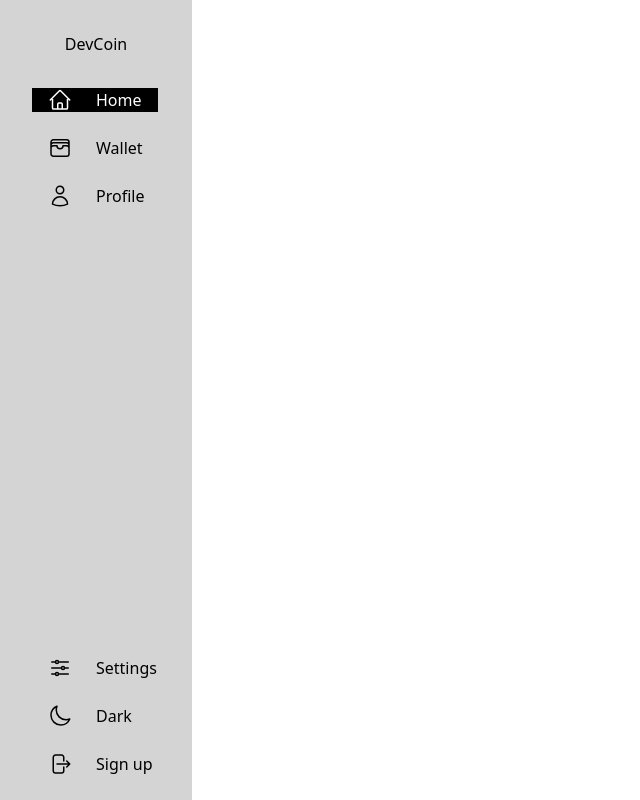
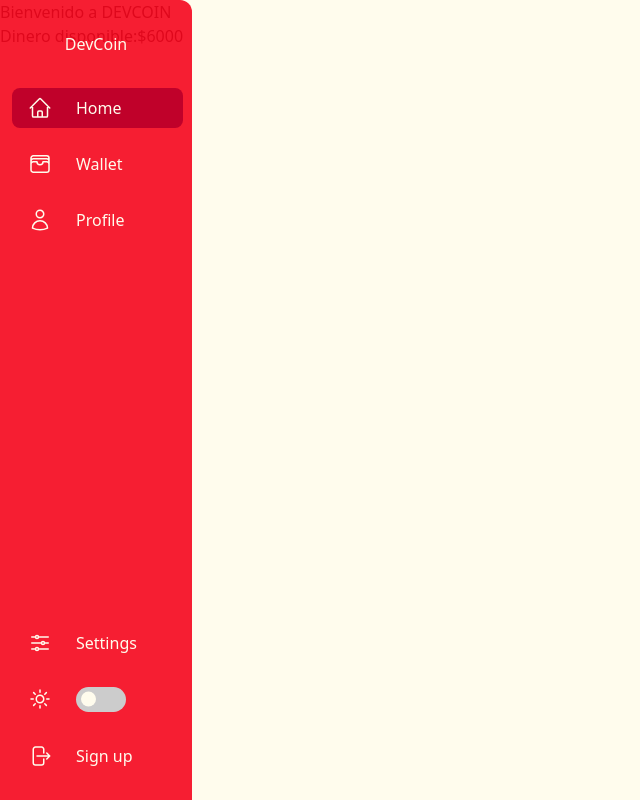
Before and after one commit to lautaroRocha/devCoin-front, a React (Vite) app: page / in a window 1280 px wide. Shown: the whole page, without its empty margins (0-640 px from the left). Built offline with nearby package versions, Linux system fonts and the light colour scheme.

Commit message:
Navbar terminada.
Paleta de colores agregada y Darkmode

```diff
--- a/src/assets/index.css
+++ b/src/assets/index.css
@@ -3,13 +3,58 @@
 @tailwind utilities;
 
 @layer base {
+    body {
+        @apply bg-white text-black dark:bg-black dark:text-white;
+    }
 }
 
 @layer components {
+    /* Navbar Links */
     .navbar-links {
-        @apply px-4;
+        @apply w-[90%] rounded-lg py-2 transition-colors hover:bg-secondary/50 max-xl:justify-center xl:w-[95%] xl:px-4;
     }
     .active {
-        @apply bg-black text-white hover:bg-black;
+        @apply bg-secondary text-white hover:bg-secondary;
     }
+    /* End Navbar Link */
+
+    /* Toggle Dark mode */
+    .switch {
+        @apply relative h-[25px] w-[50px];
+    }
+    .switch input {
+        @apply h-0 w-0 opacity-0;
+    }
+
+    .slider {
+        @apply absolute top-0 left-0 right-0 bottom-0 cursor-pointer bg-[#ccc];
+        -webkit-transition: 0.4s;
+        transition: 0.4s;
+    }
+    .slider::before {
+        @apply absolute left-[5px] h-[15px] w-[15px] translate-y-[30%] bg-white dark:bg-black/80;
+        content: '';
+        -webkit-transition: 0.4s;
+        transition: 0.4s;
+    }
+
+    input.checked + .slider {
+        @apply bg-black dark:bg-white;
+    }
+    input:focus + .slider {
+        @apply shadow-md;
+    }
+
+    input:checked + .slider:before {
+        @apply left-[30px];
+    }
+
+    .slider.round {
+        @apply rounded-[34px];
+    }
+
+    .slider.round:before {
+        @apply rounded-[50%];
+    }
+    /* End Toggle Dark mode */
 }
--- a/src/components/Navbar/Navbar.jsx
+++ b/src/components/Navbar/Navbar.jsx
@@ -1,16 +1,30 @@
 // React
-import React from 'react';
+import React, { useEffect, useState } from 'react';
 
 // Routes
 import { NavLink } from 'react-router-dom';
 
 const Navbar = () => {
+    const [theme, setTheme] = useState('light');
+
+    useEffect(() => {
+        if (theme === 'dark') {
+            document.documentElement.classList.add('dark');
+        } else {
+            document.documentElement.classList.remove('dark');
+        }
+    }, [theme]);
+
+    const handleThemeSwitch = () => {
+        setTheme(theme === 'dark' ? 'light' : 'dark');
+    };
+
     return (
-        <nav className="fixed min-h-screen min-w-[4rem] bg-neutral-300 xl:w-[15%] 1700:w-[12%]">
+        <nav className="fixed min-h-screen min-w-[4rem] rounded-r-xl bg-primary/90 text-white dark:bg-primary xl:w-[15%] 1700:w-[12%]">
             <div className="m-auto h-screen w-full">
                 <div className="mt-8 text-center">DevCoin</div>
-                <div className="mt-8 flex h-full flex-col justify-between xl:ml-8">
-                    <div className="flex flex-col items-center gap-6 xl:items-start">
+                <div className="mt-8 flex h-full flex-col justify-between xl:ml-3">
+                    <div className="flex flex-col items-center gap-4 xl:items-start">
                         <NavLink
                             to="/"
                             className="navbar-links flex gap-x-6"
@@ -78,7 +92,7 @@ const Navbar = () => {
                             <span className="hidden xl:flex">Profile</span>
                         </NavLink>
                     </div>
-                    <div className="flex -translate-y-[7rem] flex-col items-center gap-6 xl:items-start">
+                    <div className="flex -translate-y-[7rem] flex-col items-center gap-4 xl:items-start">
                         <NavLink
                             to="/settings"
                             className="navbar-links flex gap-x-6"
@@ -102,13 +116,29 @@ const Navbar = () => {
                             <span className="hidden xl:flex">Settings</span>
                         </NavLink>
                         <div className="navbar-links flex gap-x-6">
+                            {theme === 'light' ? (
                                 <svg
                                     xmlns="http://www.w3.org/2000/svg"
                                     fill="none"
                                     viewBox="0 0 24 24"
                                     strokeWidth={1.5}
                                     stroke="currentColor"
-                                className="h-6 w-6"
+                                    className="h-6 w-6 max-xl:hidden"
+                                >
+                                    <path
+                                        strokeLinecap="round"
+                                        strokeLinejoin="round"
+                                        d="M12 3v2.25m6.364.386l-1.591 1.591M21 12h-2.25m-.386 6.364l-1.591-1.591M12 18.75V21m-4.773-4.227l-1.591 1.591M5.25 12H3m4.227-4.773L5.636 5.636M15.75 12a3.75 3.75 0 11-7.5 0 3.75 3.75 0 017.5 0z"
+                                    />
+                                </svg>
+                            ) : (
+                                <svg
+                                    xmlns="http://www.w3.org/2000/svg"
+                                    fill="none"
+                                    viewBox="0 0 24 24"
+                                    strokeWidth={1.5}
+                                    stroke="currentColor"
+                                    className="h-6 w-6 max-xl:hidden"
                                 >
                                     <path
                                         strokeLinecap="round"
@@ -116,8 +146,12 @@ const Navbar = () => {
                                         d="M21.752 15.002A9.718 9.718 0 0118 15.75c-5.385 0-9.75-4.365-9.75-9.75 0-1.33.266-2.597.748-3.752A9.753 9.753 0 003 11.25C3 16.635 7.365 21 12.75 21a9.753 9.753 0 009.002-5.998z"
                                     />
                                 </svg>
+                            )}
 
-                            <span className="hidden xl:flex">Dark</span>
+                            <label className="switch max-md:m-auto">
+                                <input type="checkbox" onClick={handleThemeSwitch} />
+                                <span className="slider round"></span>
+                            </label>
                         </div>
                         <NavLink
                             to="/login"
@@ -141,7 +175,6 @@ const Navbar = () => {
 
                             <span className="hidden xl:flex">Sign up</span>
                         </NavLink>
-
                     </div>
                 </div>
             </div>
--- a/tailwind.config.cjs
+++ b/tailwind.config.cjs
@@ -1,11 +1,19 @@
 /** @type {import('tailwindcss').Config} */
 module.exports = {
     content: ['./index.html', './src/**/*.{js,ts,jsx,tsx}'],
+    darkMode: 'class',
     theme: {
         extend: {
             screens: {
                 1700: '1700px',
             },
+            colors: {
+                primary: '#f5061d',
+                secondary: '#c0012a',
+                black: '#161616',
+                white: '#fffced',
+                alternative: '#ffb300',
+            },
         },
     },
     plugins: [],
```
Lines whose indentation alone changed are shown as unchanged.
